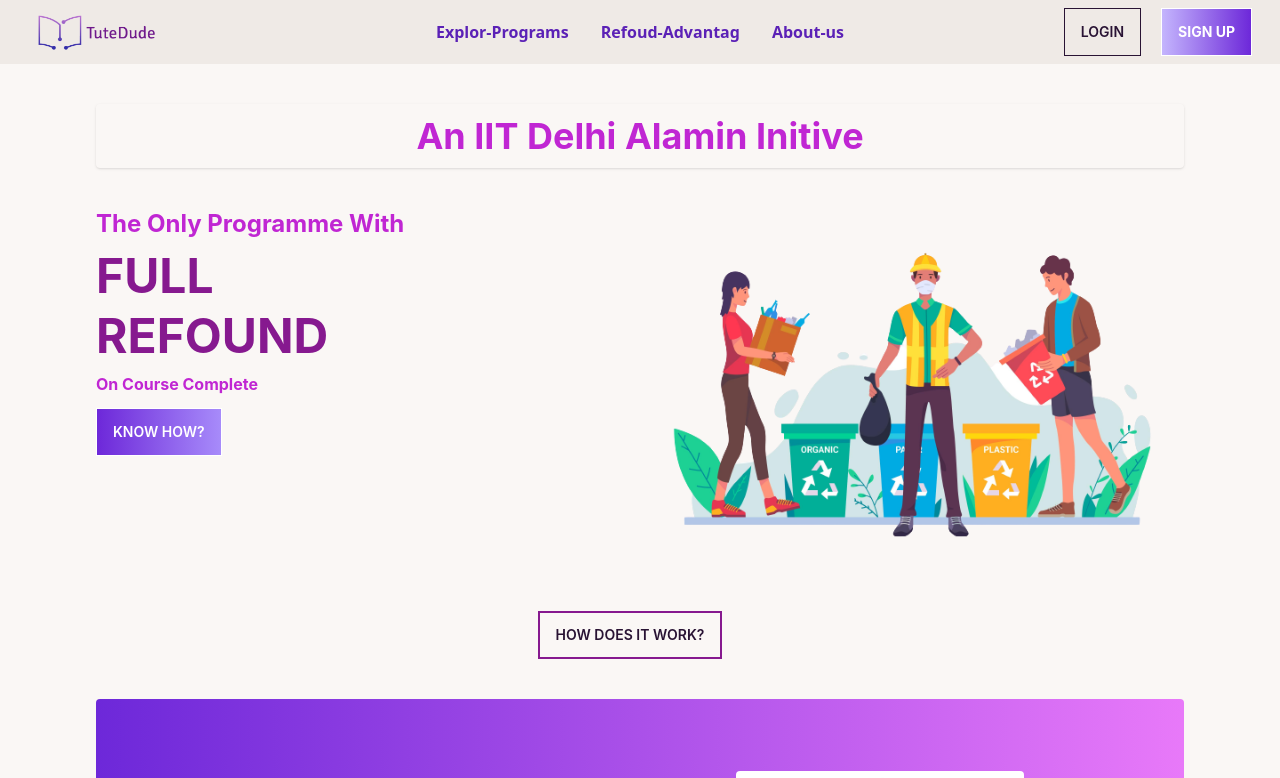
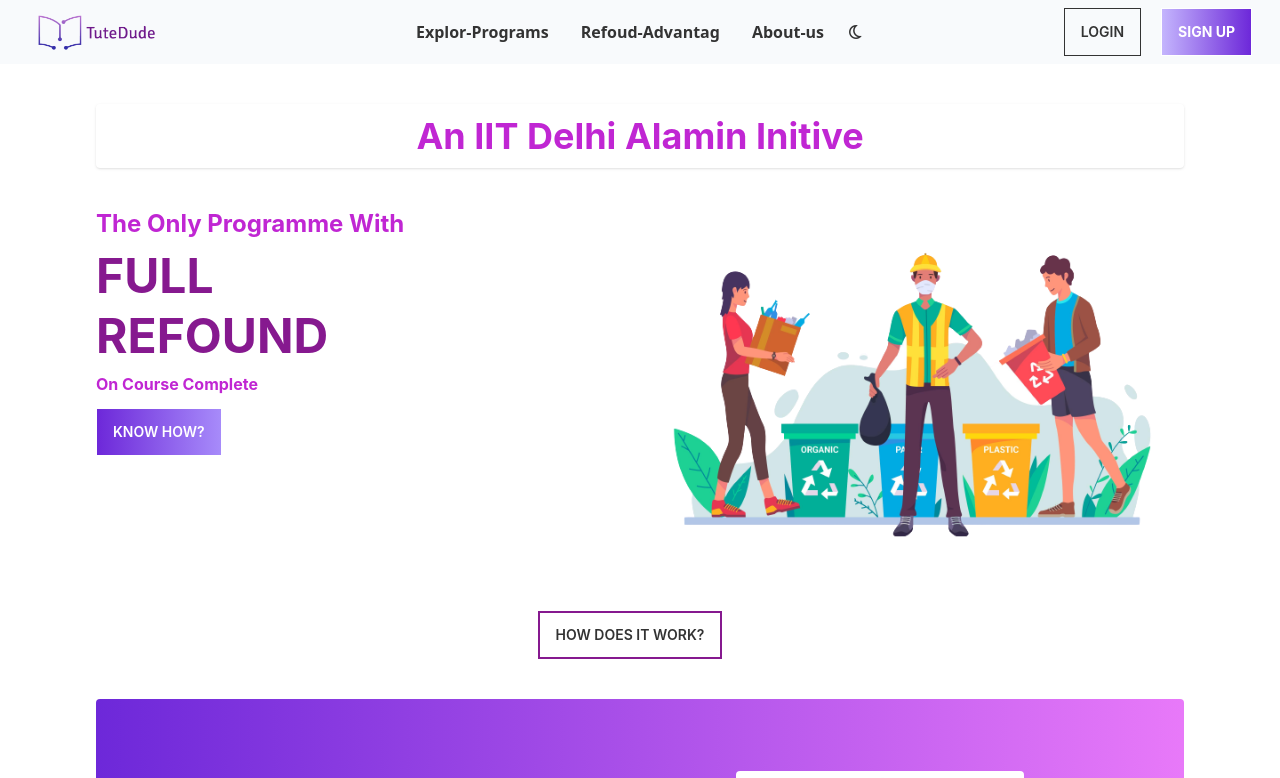
Before and after one commit to rashelmahomud/tuteDude-webSite, a React (Create React App) app: page / in a window 1280 px wide. Shown: the top 778 px of the page. Built offline with nearby package versions, Linux system fonts and the light colour scheme.

Commit message:
added some Drack Moad

```diff
--- a/public/index.html
+++ b/public/index.html
@@ -1,5 +1,5 @@
 <!DOCTYPE html>
-<html lang="en" data-theme="cupcake">
+<html lang="en">
   <head>
     <meta charset="utf-8" />
     <link rel="icon" href="%PUBLIC_URL%/favicon.ico" />
--- a/src/App.js
+++ b/src/App.js
@@ -6,11 +6,22 @@ import About from './Components/Pages/About';
 import RefoudAdventag from './Components/Pages/RefoudAdventag';
 import Navigation from './Components/Shared/Navigation';
 import Footer from './Components/Shared/Footer';
+import { useEffect, useState } from 'react';
 
 function App() {
+  const [theme, setTheme] = useState(false);
+
+  useEffect(() => {
+    setTheme(JSON.parse(window.localStorage.getItem("theme")));
+  }, [])
+
+  const handleThemeChange = () => {
+    setTheme(!theme);
+    window.localStorage.setItem("theme", !theme);
+  };
   return (
-    <div className="App">
-      <Navigation />
+    <div data-theme={theme && "my_dark"} className="App">
+      <Navigation handleThemeChange={handleThemeChange} theme={theme} />
       <Routes>
         <Route path='/' element={<Home />}></Route>
         <Route path='/programs' element={<Programs />}></Route>
--- a/src/Components/Pages/CustomerQuery.js
+++ b/src/Components/Pages/CustomerQuery.js
@@ -24,10 +24,8 @@ const CustomerQuery = () => {
             </div>
 
             <div className='text-center my-10'>
-            {/* <i class="fa-solid fa-magnifying-glass mt-10 absolute"></i> */}
                 <label class="block">
-
-                    <input class="placeholder:italic relative placeholder:text-slate-400 block bg-white w-1/2 mx-auto border border-slate-300 rounded-md py-2 pl-9 pr-3 shadow-sm focus:outline-none focus:border-sky-500 focus:ring-sky-500 focus:ring-1 sm:text-sm" placeholder="Search for anything..." type="text" name="search"/>
+                    <input class="placeholder:italic relative placeholder:text-slate-400 block bg-white w-1/2 mx-auto border border-slate-300 rounded-md py-2 pl-9 pr-3 shadow-sm focus:outline-none focus:border-sky-500 focus:ring-sky-500 focus:ring-1 sm:text-sm" placeholder="Search for anything..." type="text" name="search" />
 
                 </label>
 
--- a/src/Components/Shared/Navigation.js
+++ b/src/Components/Shared/Navigation.js
@@ -1,13 +1,20 @@
 import React from 'react';
 import { Link } from 'react-router-dom';
 import logo from '../../assect/logo.png'
-const Navigation = () => {
+const Navigation = ({ handleThemeChange, theme }) => {
 
     const naivations = <>
 
         <li><Link to='/programs'>Explor-Programs</Link></li>
         <li><Link to='/refoud'>Refoud-Advantag</Link></li>
         <li><Link to='/about'>About-us</Link></li>
+        {/* theme icon started here  */}
+        <button
+            onClick={handleThemeChange}
+            className="rounded-full lg:mx-2 font-bold pr-2">
+            {theme ? <i class="fa-solid fa-sun"></i> : <i class="fa-regular fa-moon"></i>}
+        </button>
+        {/* theme icon Ends here  */}
 
     </>
     return (
@@ -17,7 +24,7 @@ const Navigation = () => {
                     <label tabIndex={0} className="btn btn-ghost lg:hidden">
                         <svg xmlns="http://www.w3.org/2000/svg" className="h-5 w-5" fill="none" viewBox="0 0 24 24" stroke="currentColor"><path strokeLinecap="round" strokeLinejoin="round" strokeWidth="2" d="M4 6h16M4 12h8m-8 6h16" /></svg>
                     </label>
-                    <ul tabIndex={0} className="menu dropdown-content mt-3 p-2 w-52 font-sans text-violet-500">
+                    <ul tabIndex={0} className="menu dropdown-content mt-3 p-2 w-52 font-sans ">
                         {naivations}
                     </ul>
                 </div>
@@ -25,7 +32,7 @@ const Navigation = () => {
 
             </div>
             <div className="navbar-center hidden lg:flex">
-                <ul className="menu menu-horizontal p-0 font-sans text-violet-800 font-bold">
+                <ul className="menu menu-horizontal p-0 font-sans font-bold">
 
                     {naivations}
                 </ul>
--- a/tailwind.config.js
+++ b/tailwind.config.js
@@ -5,4 +5,26 @@ module.exports = {
     extend: {},
   },
   plugins: [require("daisyui")],
+
+  daisyui: {
+    themes: [
+      {
+        my_theme: {
+
+          "base-100": "#ffffff",
+          "base-200": "#f8fafc",
+          "base-300": "#f0f0f0",
+        },
+      },
+      {
+        my_dark: {
+          "base-100": "#191D24",
+          "base-200": "#162032",
+          "base-300": "#1E293B",
+        },
+      },
+      "light",
+      "dracula",
+    ],
+  },
 }
```
